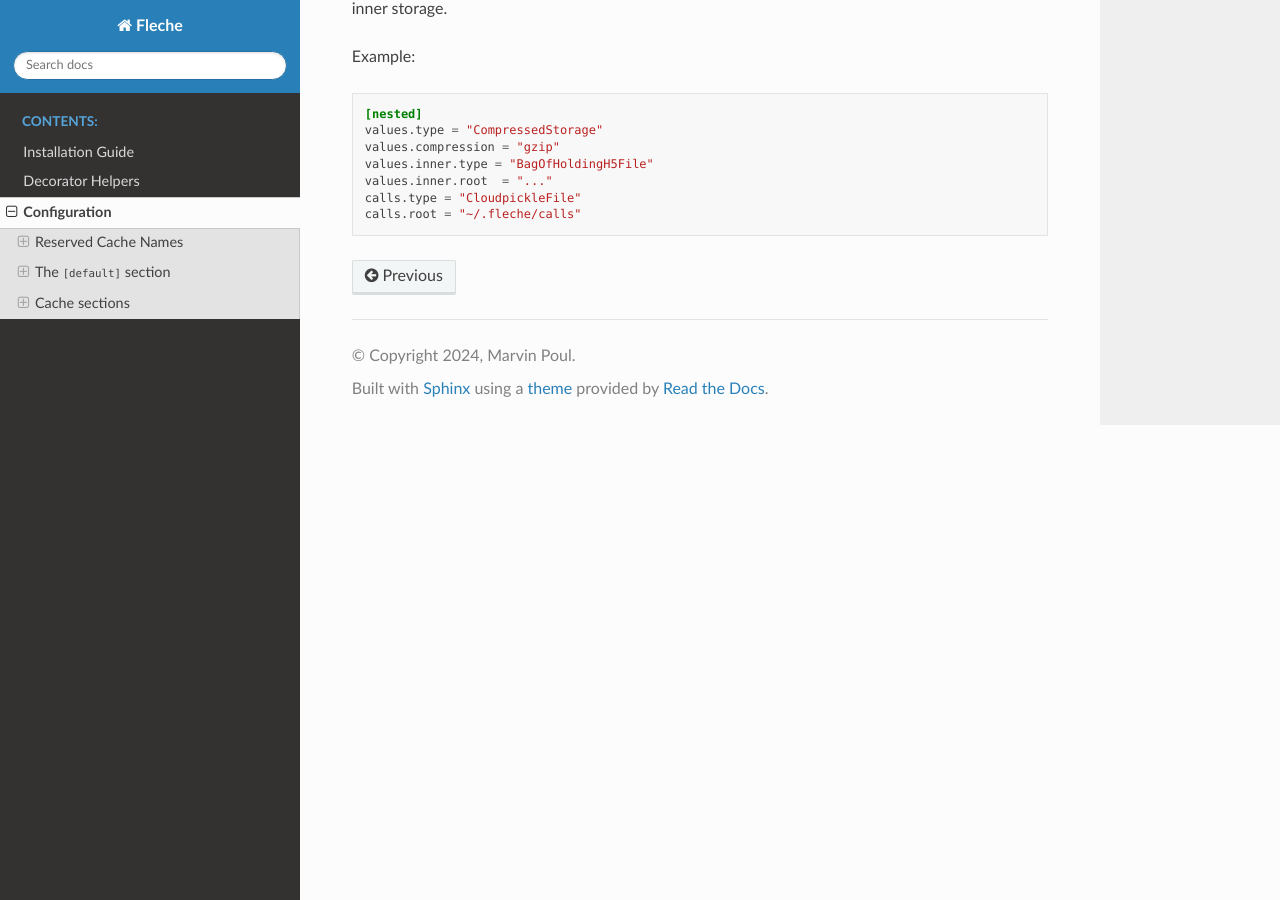
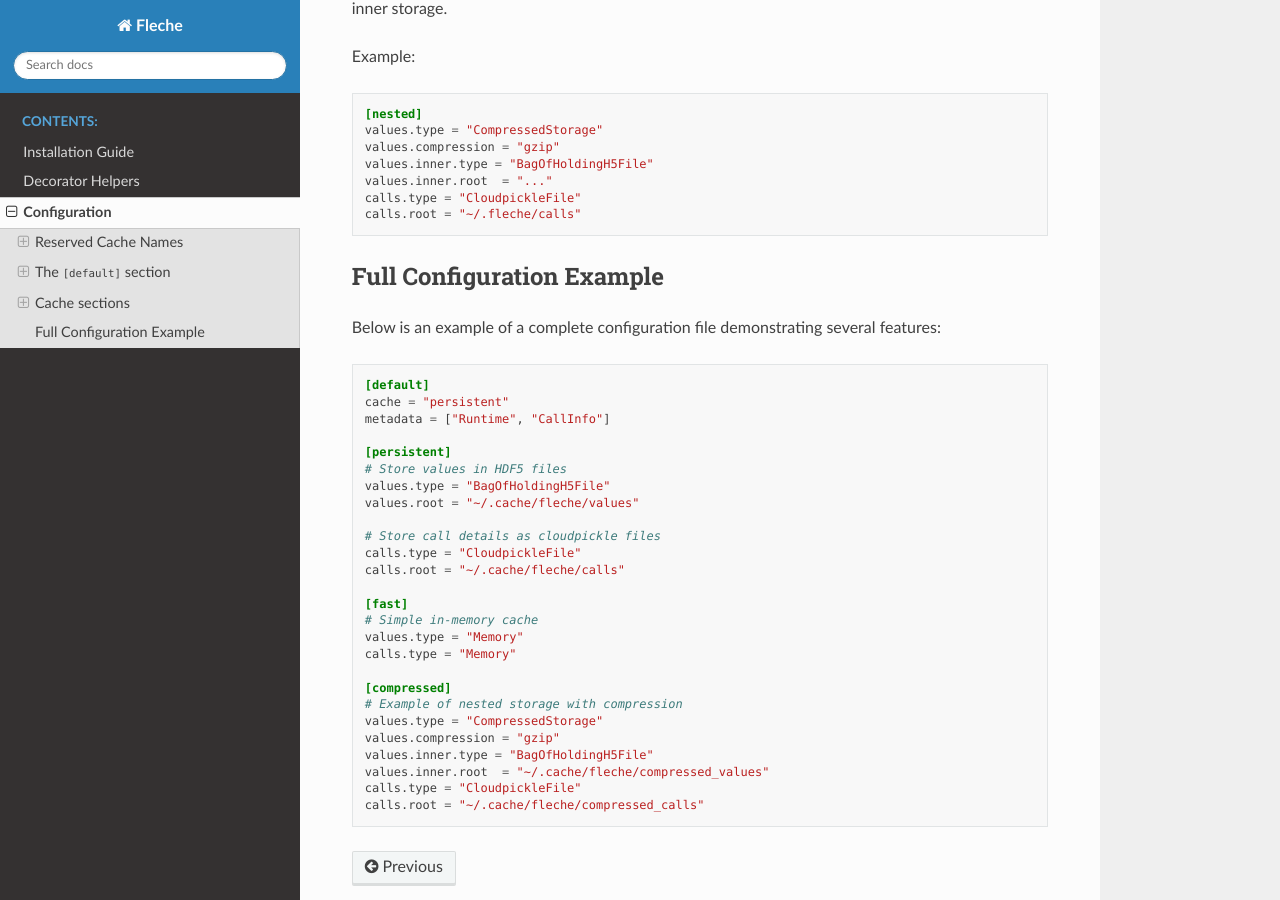
Before and after one commit to pmrv/fleche, a Sphinx documentation site: the page built from docs/configuration.rst, in a window 1280 px wide and 900 px high, scrolled down 2066 px. Built offline with Sphinx 7.4.7 and the Read the Docs theme 3.1.0, drawn with Linux system fonts in a browser that asks for light colours.

Commit message:
Add full configuration example to docs
As requested in PR comments, added a complete TOML configuration example
to the configuration documentation.

Co-authored-by: pmrv <2719909+pmrv@users.noreply.github.com>

```diff
--- a/docs/configuration.rst
+++ b/docs/configuration.rst
@@ -96,3 +96,37 @@ Example:
    values.inner.root  = "..."
    calls.type = "CloudpickleFile"
    calls.root = "~/.fleche/calls"
+
+Full Configuration Example
+--------------------------
+
+Below is an example of a complete configuration file demonstrating several features:
+
+.. code-block:: toml
+
+   [default]
+   cache = "persistent"
+   metadata = ["Runtime", "CallInfo"]
+
+   [persistent]
+   # Store values in HDF5 files
+   values.type = "BagOfHoldingH5File"
+   values.root = "~/.cache/fleche/values"
+
+   # Store call details as cloudpickle files
+   calls.type = "CloudpickleFile"
+   calls.root = "~/.cache/fleche/calls"
+
+   [fast]
+   # Simple in-memory cache
+   values.type = "Memory"
+   calls.type = "Memory"
+
+   [compressed]
+   # Example of nested storage with compression
+   values.type = "CompressedStorage"
+   values.compression = "gzip"
+   values.inner.type = "BagOfHoldingH5File"
+   values.inner.root  = "~/.cache/fleche/compressed_values"
+   calls.type = "CloudpickleFile"
+   calls.root = "~/.cache/fleche/compressed_calls"
```
